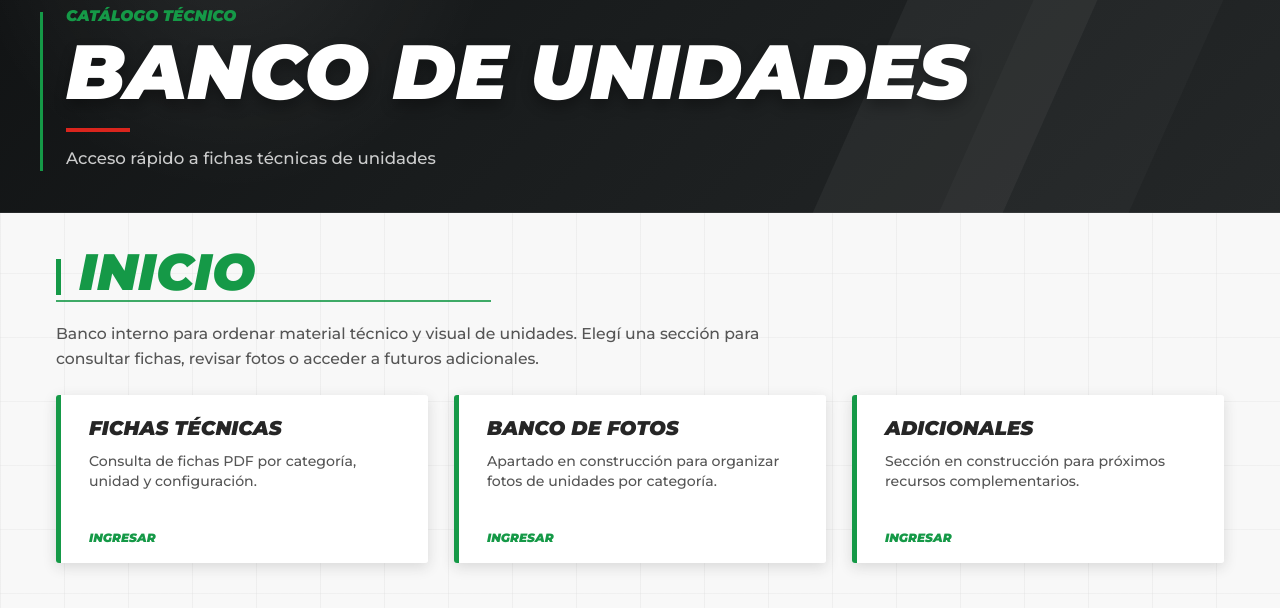
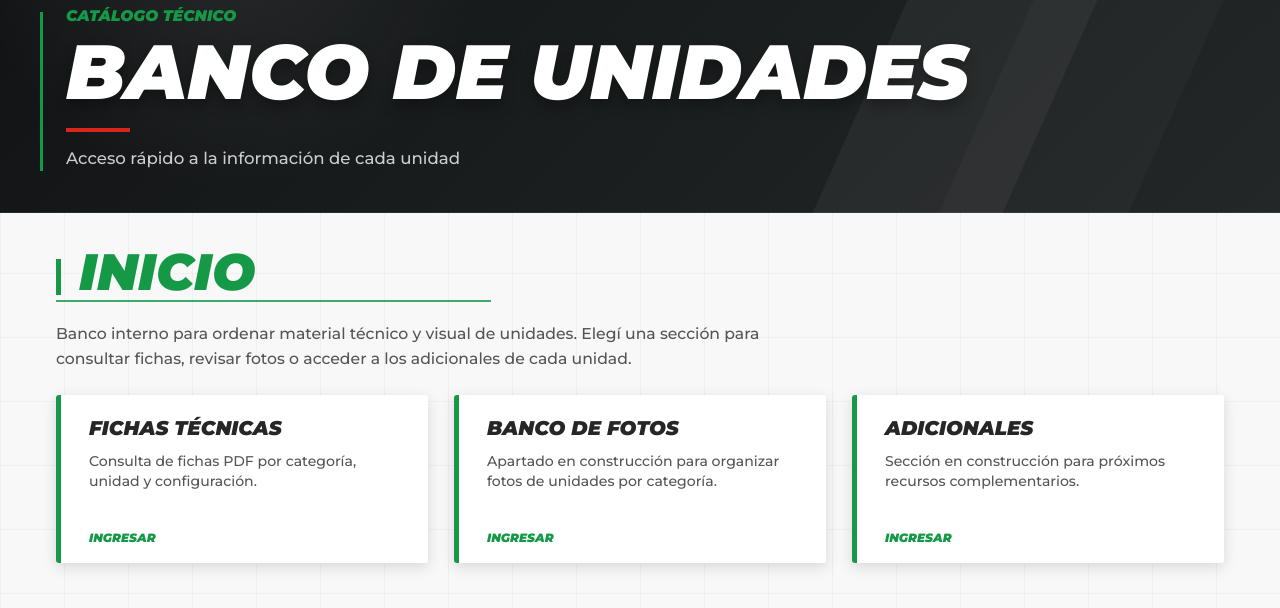
Before and after one commit to Lambert-remolques/Banco-de-Unidades, a plain HTML site: page index.html in a window 1280 px wide. Shown: the part 110-718 px from the top of the page. Drawn offline with Linux system fonts and the light colour scheme.

Commit message:
Update hero description and construction copy for clarity

```diff
--- a/index.html
+++ b/index.html
@@ -597,7 +597,7 @@
                 <p class="hero-kicker">Catálogo técnico</p>
                 <h1 class="hero-title">Banco de unidades</h1>
                 <div class="red-rule" aria-hidden="true"></div>
-                <p class="hero-description">Acceso rápido a fichas técnicas de unidades</p>
+                <p class="hero-description">Acceso rápido a la información de cada unidad</p>
             </div>
         </div>
     </header>
@@ -759,7 +759,7 @@
                         <h2 class="section-title">Inicio</h2>
                     </div>
                 </div>
-                <p class="construction-copy">Banco interno para ordenar material técnico y visual de unidades. Elegí una sección para consultar fichas, revisar fotos o acceder a futuros adicionales.</p>
+                <p class="construction-copy">Banco interno para ordenar material técnico y visual de unidades. Elegí una sección para consultar fichas, revisar fotos o acceder a los adicionales de cada unidad.</p>
                 <div class="home-grid">
                     ${crearTarjetaInicio("Fichas técnicas", "Consulta de fichas PDF por categoría, unidad y configuración.", "fichas")}
                     ${crearTarjetaInicio("Banco de fotos", "Apartado en construcción para organizar fotos de unidades por categoría.", "fotos")}
```
